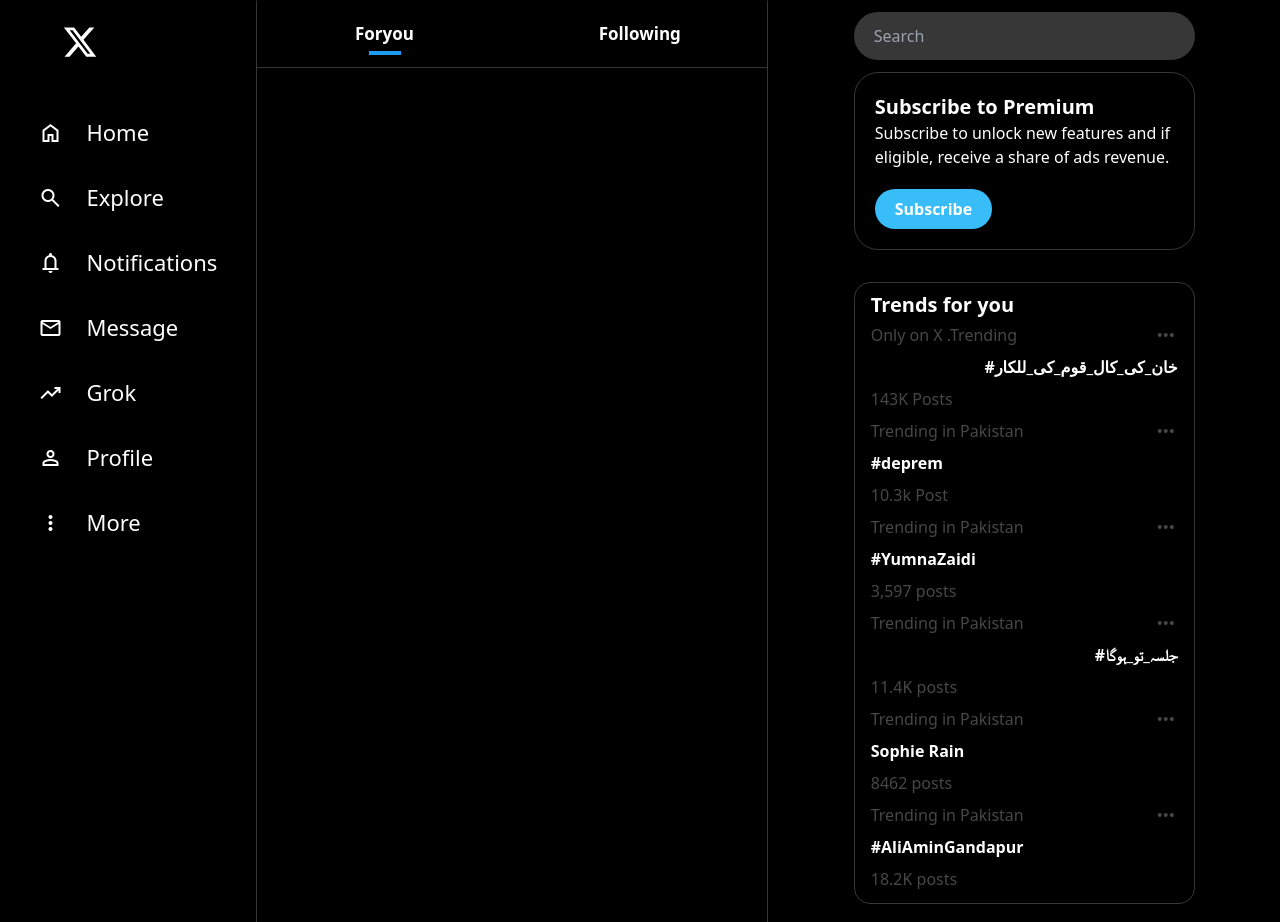
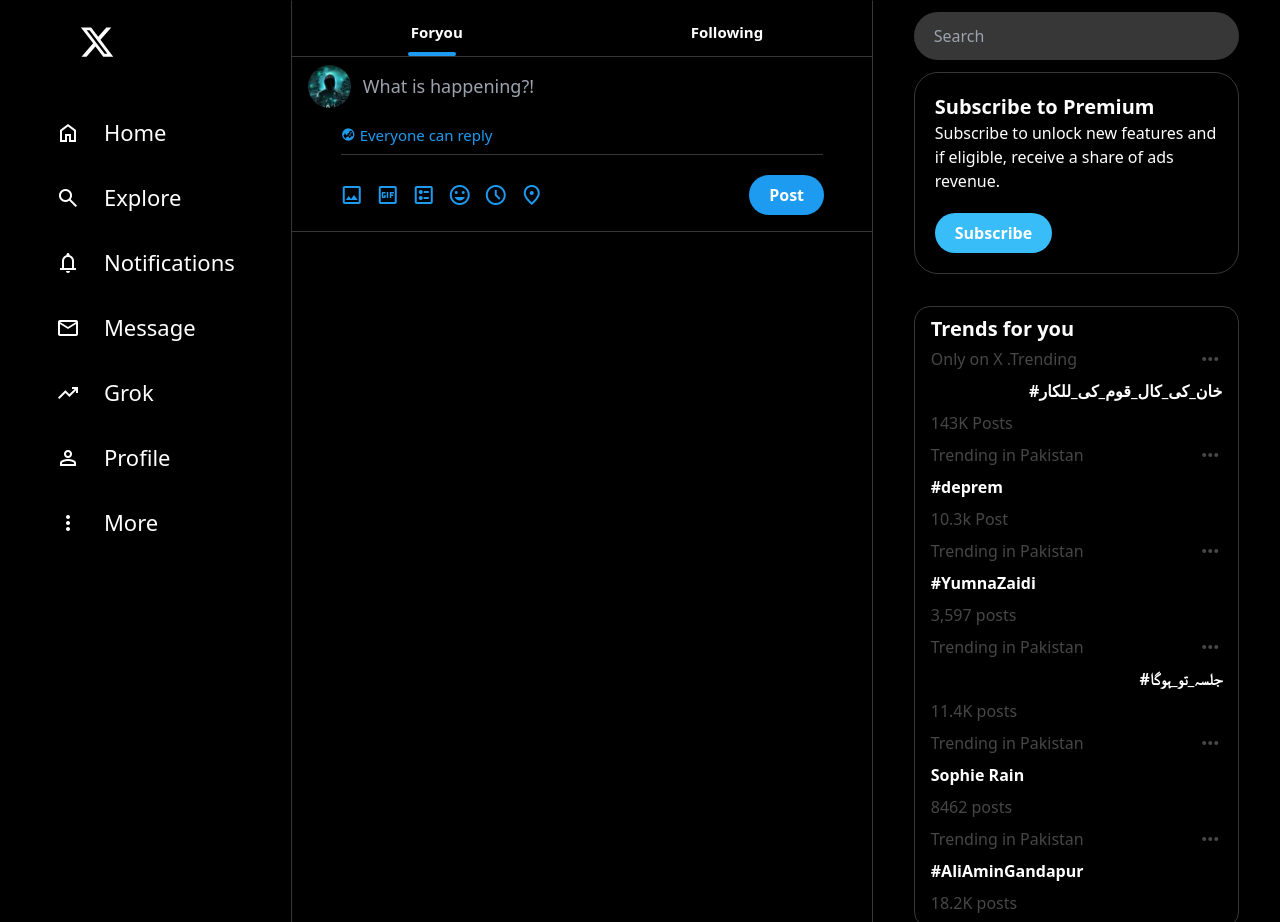
Before and after one commit to moeez5251/X-Clone, a website built with Vite: page index.html in a window 1280 px wide. Shown: the top 922 px of the page. Built offline with nearby package versions, Linux system fonts and the light colour scheme.

Commit message:
Update UI ⭐

```diff
--- a/index.html
+++ b/index.html
@@ -74,27 +74,65 @@
             </div>
         </div>
         <div class="second  w-full border border-x-[#373737] border-y-black ">
-            <div class="top flex justify-around my-3 relative">
-                <div class="absolute h-1 w-8 bg-[#1d9bf0] bottom-0 left-28"></div>
-                <div class="font-bold w-1/2 text-center text-[17px] py-2">Foryou</div>
-                <div class="font-bold w-1/2 text-center text-[17px] py-2">Following</div>
+            <div class="top flex justify-around pt-3 pb-1 relative">
+                <div class="absolute h-1 w-12    bg-[#1d9bf0] bottom-0 left-[20%] rounded-full"></div>
+                <div class="font-bold w-1/2 text-center text-[15px] py-2 cursor-pointer">Foryou</div>
+                <div class="font-bold w-1/2 text-center text-[15px] py-2 cursor-pointer">Following</div>
             </div>
             <hr class="border-[#373737]">
+            <div class="foryou flex  gap-3 mx-4 my-2">
+                <div class="img">
+                    <img class="rounded-full" src="Images/User.jpg" alt="">
+                </div>
+                <input class="w-full bg-black text-white focus: outline-none text-lg" type="text" placeholder="What is happening?!">
+            </div>
+            <div class="flex items-center mx-[49px] my-1 gap-1 py-2 border-b cursor-pointer border-[#373737]">
+                <span class="material-symbols-outlined text-[#1d9bf0] text-[15px] font-medium">
+                    globe_asia
+                    </span>
+                    <span class="text-[#1d9bf0] text-[15px] font-medium ">
+                        Everyone can reply
+                    </span>
+            </div>
+            <div class="flex  justify-between px-12 py-4 border-b border-[#373737]">
+                <div class="flex  items-center gap-3">
+
+                    <span class="material-symbols-outlined text-[#1d9bf0] ">
+                        image
+                    </span>
+                    <span class="material-symbols-outlined text-[#1d9bf0] ">
+                        gif_box
+                        </span>
+                        <span class="material-symbols-outlined text-[#1d9bf0] ">
+                            ballot
+                            </span>
+                            <span class="material-symbols-outlined text-[#1d9bf0] ">
+                                mood
+                                </span>
+                                <span class="material-symbols-outlined text-[#1d9bf0] ">
+                                    schedule
+                                    </span>
+                                    <span class="material-symbols-outlined text-[#1d9bf0] ">
+                                        location_on
+                                    </span>
+                                </div>
+                                <button class="disabled: bg-[#1d9bf0] px-5 py-2 rounded-full font-bold">Post</button>
+            </div>
         </div>
-        <div class="third b w-full">
-            <div class="search w-8/12 m-auto">
+        <div class="third b w-[70%]">
+            <div class="search w-4/5 m-auto">
                 <input
                     class="bg-[#373737] w-full rounded-full px-5 py-3 my-3 text-white focus:outline-none focus:outline-1 focus:outline-[#1d9bf0]"
                     type="text" placeholder="Search">
             </div>
             <div class="whats">
-                <div class="box border-[1px] w-8/12 m-auto p-5 rounded-3xl border-[#373737]">
+                <div class="box border-[1px] w-4/5 m-auto p-5 rounded-3xl border-[#373737]">
                     <h1 class="font-bold text-xl">Subscribe to Premium</h1>
                     <p>Subscribe to unlock new features and if eligible, receive a share of ads revenue.</p>
                     <button class="btn bg-sky-400 px-5 py-2 rounded-full mt-5 font-bold">Subscribe</button>
                 </div>
             </div>
-            <div class="happen border-[1px] border-[#373737] w-8/12 mx-auto mt-8 rounded-2xl px-4 py-2">
+            <div class="happen border-[1px] border-[#373737] w-4/5 mx-auto mt-8 rounded-2xl px-4 py-2">
                 <h1 class="font-bold text-xl">Trends for you</h1>
                 <div class="item relative cursor-pointer py-1 hover:bg-[#090b0c] transition-all">
                     <div class="flex justify-between items-center text-[#474747]">Only on X .Trending
@@ -158,7 +196,7 @@
                     <span class="w-fit text-[#474747]">18.2K posts</span>
                 </div>
             </div>
-            <div class="follow border-[1px] border-[#373737] w-8/12 mx-auto mt-8 rounded-2xl px-4 py-2">
+            <div class="follow border-[1px] border-[#373737] w-4/5 mx-auto mt-8 rounded-2xl px-4 py-2">
                 <h1 class="font-bold text-xl">Who to follow</h1>
                 <div class="flex items-center justify-around py-3 cursor-pointer hover:bg-[#090b0c] transition-all">
                     <img src="Images/1.jpg" class="rounded-full" alt="image">
```
Also changed, not shown: CSS/output.css, Images/User.jpg (added).
